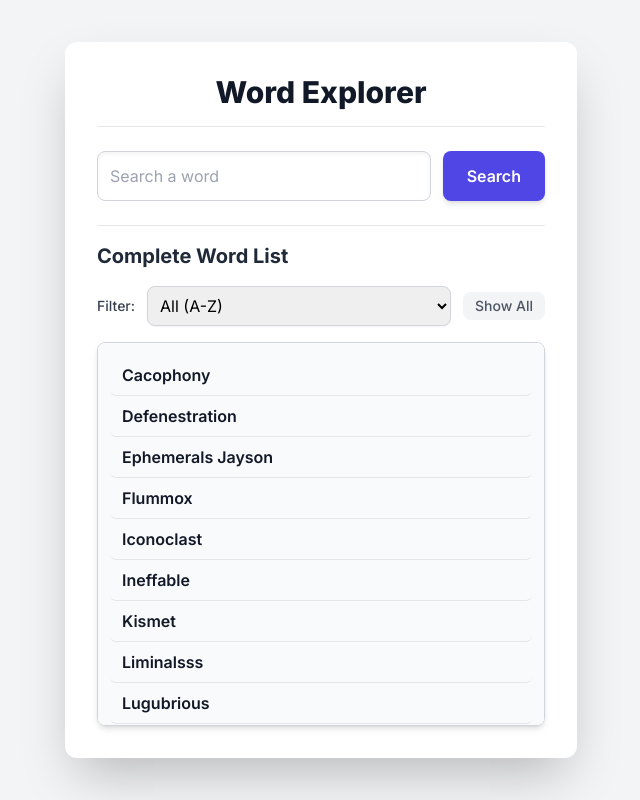
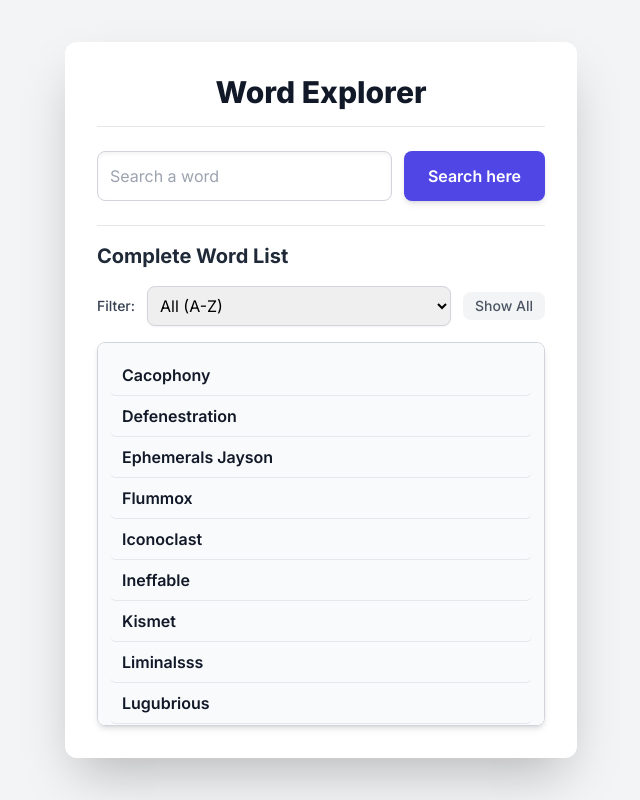
Before and after one commit to tester2003-lgtm/Test, a plain HTML site: page search_word.html in a window 1280 px wide. Shown: the whole page, without its empty margins (319-959 px from the left). Drawn offline with nearby package versions, Linux system fonts and the light colour scheme.

Commit message:
update search word

```diff
--- a/search_word.html
+++ b/search_word.html
@@ -34,7 +34,7 @@
                 onclick="lookupWord()"
                 class="w-full sm:w-auto px-6 py-3 bg-indigo-600 text-white font-semibold rounded-lg shadow-md hover:bg-indigo-700 transition duration-200 ease-in-out transform hover:scale-[1.01] active:scale-[0.99]"
             >
-                Search
+                Search here
             </button>
         </div>
 
```
